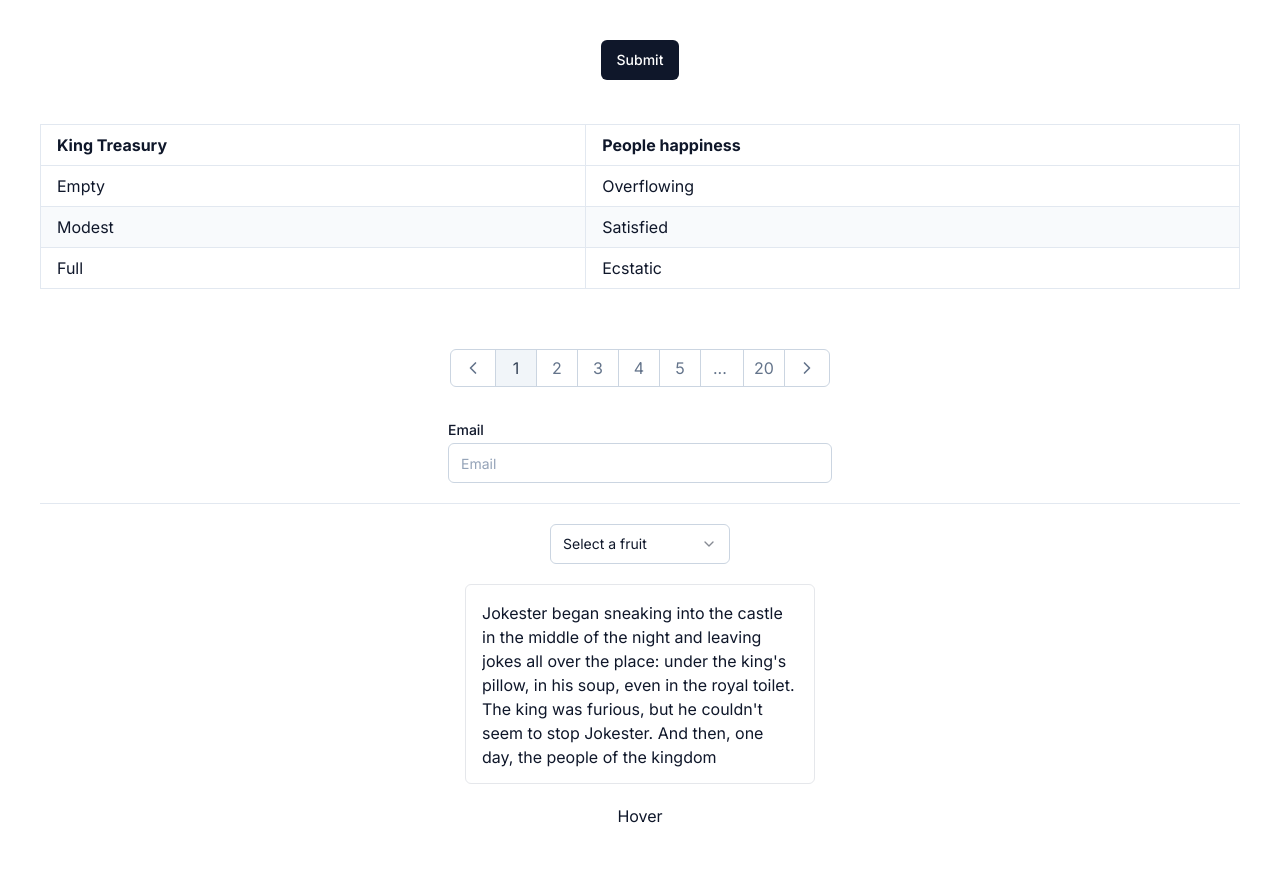
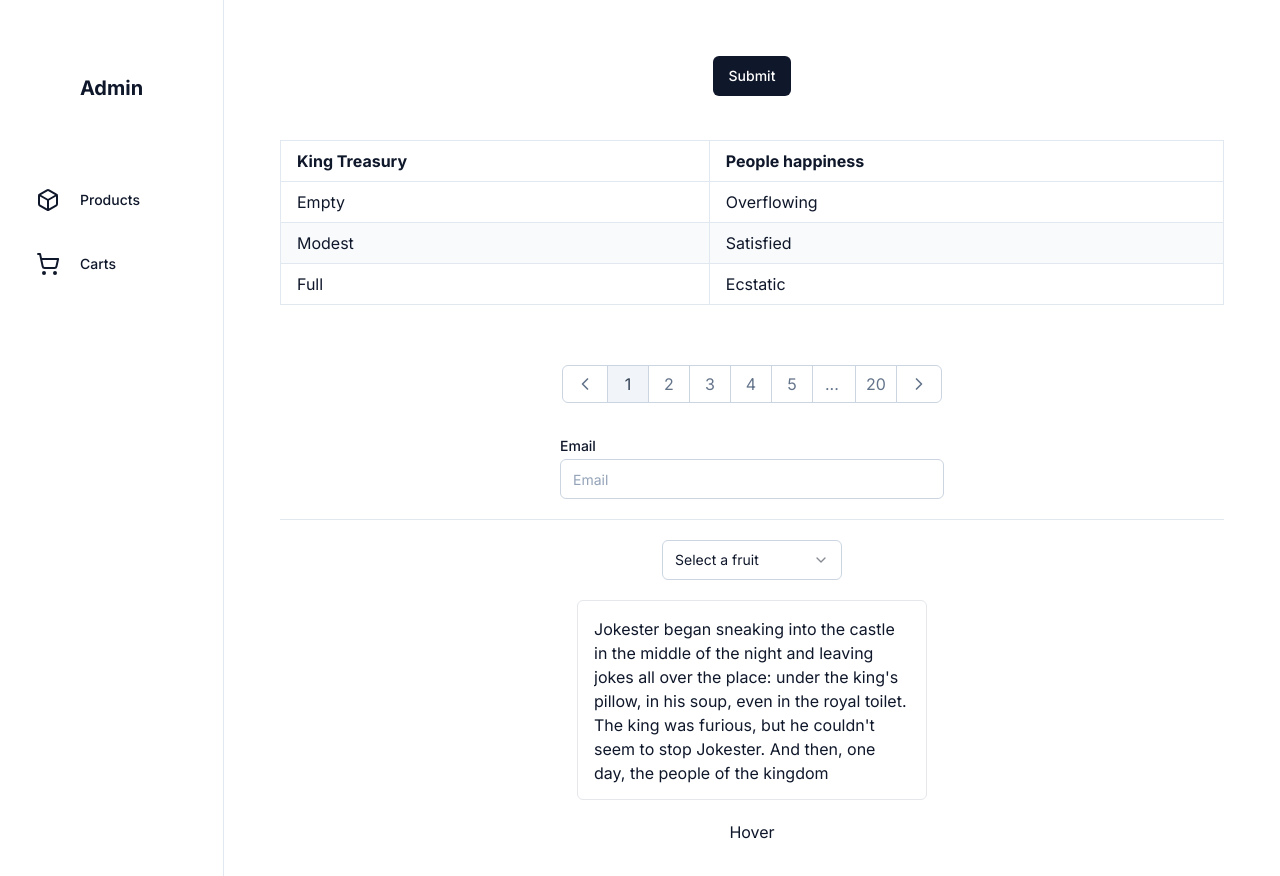
Before and after one commit to rifaldhiaw/test-admin, a Next.js app: page / in a window 1280 px wide. Shown: the top 876 px of the page. Built offline with nearby package versions, Linux system fonts and the light colour scheme.

Commit message:
add index page to admin

```diff
--- a/src/components/layout/AdminLayout.tsx
+++ b/src/components/layout/AdminLayout.tsx
@@ -27,9 +27,14 @@ const AdminLayout = (props: AdminLayoutProps) => {
 
   return (
     <div className="flex flex-row">
-      <div className="w-56 h-screen border-r border-slate-200 px-4">
+      <div className="w-56 min-h-screen border-r border-slate-200 px-4">
         <div className="flex items-center justify-center h-16 my-14">
-          <h1 className="text-xl font-bold">Admin</h1>
+          <h1
+            className="text-xl font-bold cursor-pointer"
+            onClick={() => router.push("/")}
+          >
+            Admin
+          </h1>
         </div>
         <div className="grid gap-4">
           {menus.map((menu) => (
--- a/src/pages/index.tsx
+++ b/src/pages/index.tsx
@@ -1,3 +1,4 @@
+import { AdminLayout } from "@/components/layout/AdminLayout";
 import { Button } from "@/components/ui/Button";
 import { Input } from "@/components/ui/Input";
 import { Label } from "@/components/ui/Label";
@@ -28,7 +29,7 @@ export default function Home() {
   const [page, setPage] = useState(1);
 
   return (
-    <>
+    <AdminLayout>
       <Head>
         <title>Create Next App</title>
         <meta name="description" content="Generated by create next app" />
@@ -128,6 +129,6 @@ export default function Home() {
           </TooltipContent>
         </Tooltip>
       </main>
-    </>
+    </AdminLayout>
   );
 }
```
